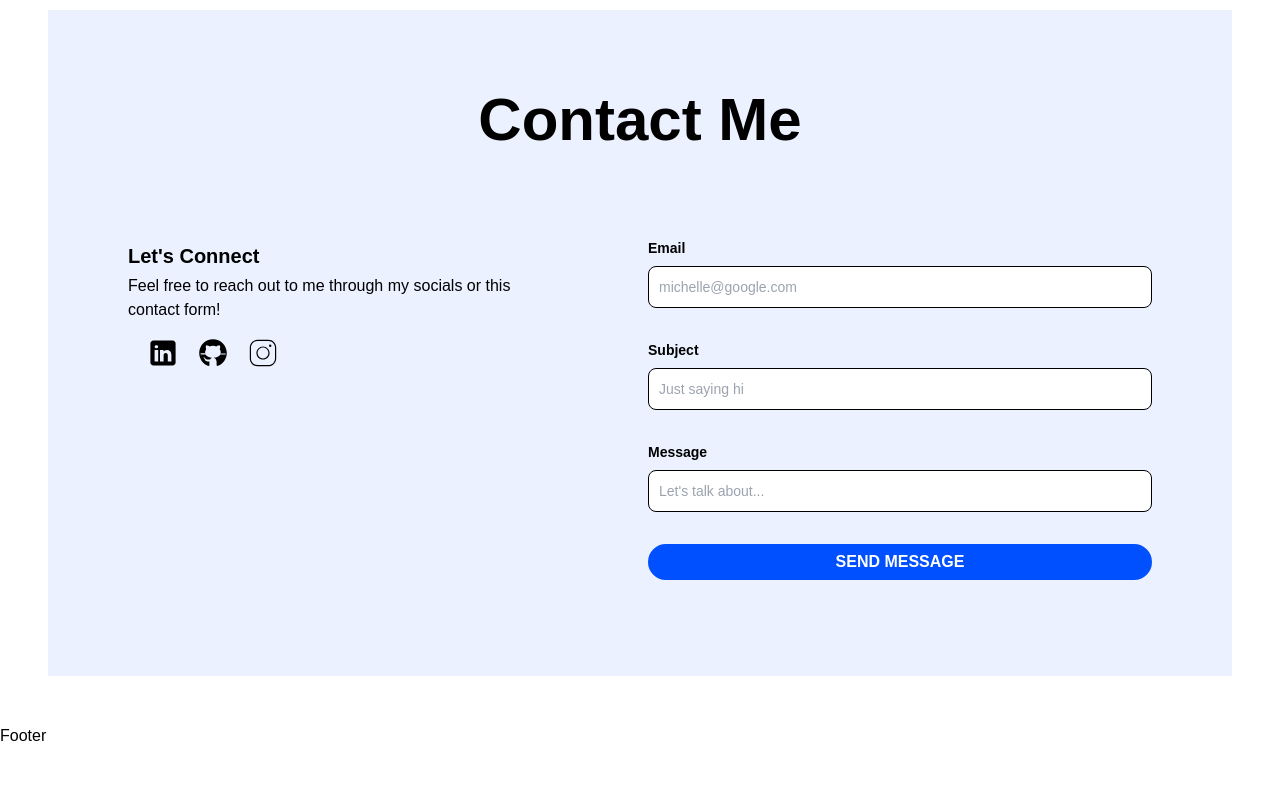
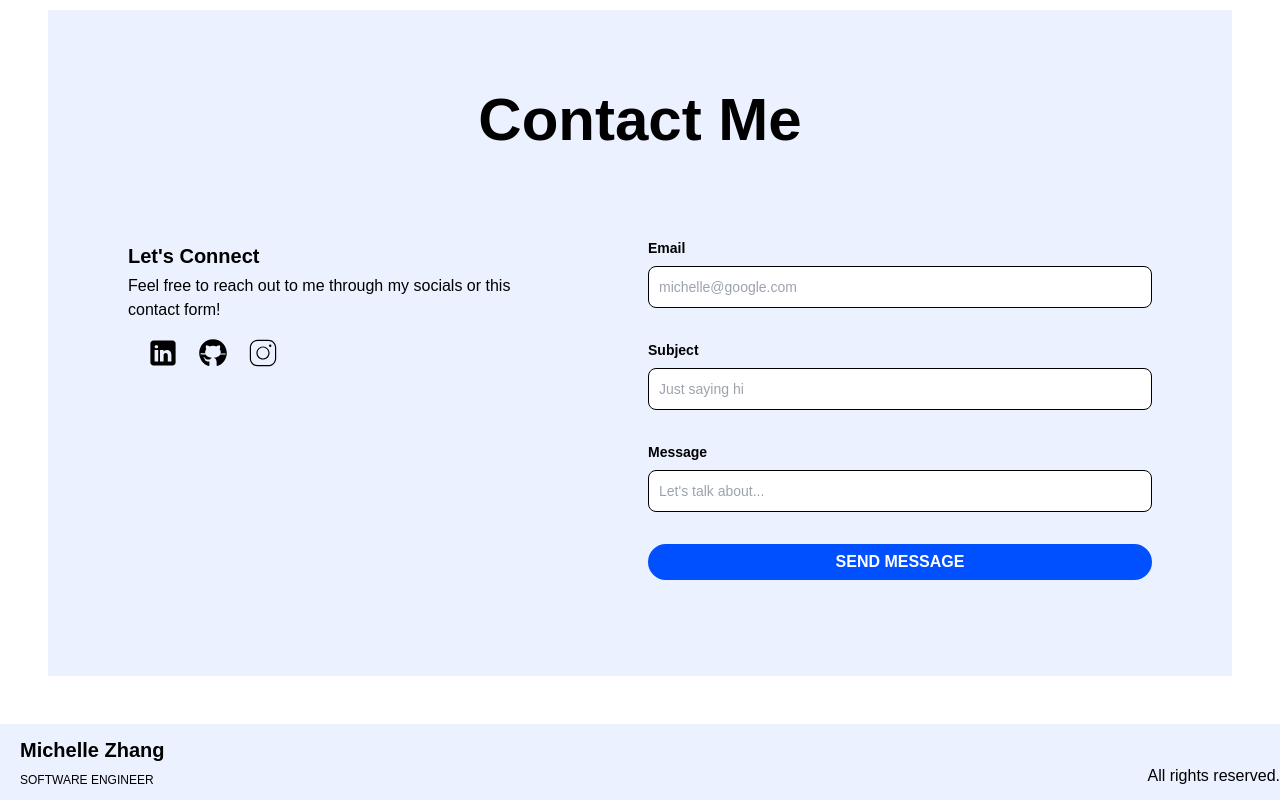
Before and after one commit to michelleezhangg/Personal-Website-Portfolio, a Next.js app: page / in a window 1280 px wide. Shown: the part 1758-2558 px from the top of the page. Before the commit the page ends 2506 px from the top, so only its background shows below. Built offline with nearby package versions, Linux system fonts and the light colour scheme.

Commit message:
Implement footer

```diff
--- a/src/app/components/Footer.jsx
+++ b/src/app/components/Footer.jsx
@@ -1,9 +1,17 @@
 import React from 'react';
+import Link from 'next/link';
+import { NAME, ROLE, COPYRIGHT } from '../constants/constants';
 
 const Footer = () => {
   return (
-    <footer>
-        Footer
+    <footer className='bg-lightblue py-3'>
+      <div className='flex flex-row'>
+        <Link href={'#'}>
+          <h1 className='title text-xl font-black pl-5 pb-2'>{NAME}</h1>
+          <h3 className='text-xs font-light pl-5 uppercase'>{ROLE}</h3>
+        </Link>
+        <p className='ml-auto mt-auto'>{COPYRIGHT}</p>
+      </div>
     </footer>
   );
 }
--- a/src/app/components/Navbar.jsx
+++ b/src/app/components/Navbar.jsx
@@ -4,11 +4,7 @@ import Link from 'next/link';
 import NavLink from './NavLink';
 import MenuOverlay from './MenuOverlay';
 import { Bars3Icon, XMarkIcon } from '@heroicons/react/24/solid';
-import {
-  NAME as name,
-  ROLE as role,
-  NAV_LINKS as navLinks,
-} from '../constants/constants';
+import { NAME, ROLE, NAV_LINKS } from '../constants/constants';
 
 const Navbar = () => {
   const [navbarOpen, setNavbarOpen] = useState(false);
@@ -17,8 +13,8 @@ const Navbar = () => {
     <nav className='bg-lightblue sticky top-0'>
       <div className='flex flex-wrap items-center justify-between'>
         <Link href={'#'}>
-          <h1 className='title text-xl font-black pl-5 pb-2'>{name}</h1>
-          <h3 className='text-xs font-light pl-5 uppercase'>{role}</h3>
+          <h1 className='title text-xl font-black pl-5 pb-2'>{NAME}</h1>
+          <h3 className='text-xs font-light pl-5 uppercase'>{ROLE}</h3>
         </Link>
         {/* Mobile Menu */}
         <div className='block md:hidden'>
@@ -35,7 +31,7 @@ const Navbar = () => {
         {/* Standard Menu */}
         <div className='hidden md:block' id='navbar'>
           <ul className='flex p-4 gap-6'>
-           {navLinks.map((link, index) => (
+           {NAV_LINKS.map((link, index) => (
               <li key={index}>
                 <NavLink href={link.path} title={link.title} />
               </li>
@@ -43,7 +39,7 @@ const Navbar = () => {
           </ul>
         </div>
       </div>
-      {navbarOpen ? <MenuOverlay links={navLinks} /> : null}
+      {navbarOpen ? <MenuOverlay links={NAV_LINKS} /> : null}
     </nav>
   );
 }
--- a/src/app/constants/constants.js
+++ b/src/app/constants/constants.js
@@ -4,6 +4,7 @@ export const ROLE = 'Software Engineer';
 export const LINKEDIN_LINK = 'https://www.linkedin.com/in/michelleezhangg';
 export const INSTAGRAM_LINK = 'https://www.instagram.com/michellee.zhangg/';
 export const GITHUB_LINK = 'https://github.com/michelleezhangg';
+export const COPYRIGHT = 'All rights reserved.';
 
 /* Hero Section Constants */
 export const BIO_INTRO = `Hey there! My name is Michelle Zhang and I am a software engineer!
```
